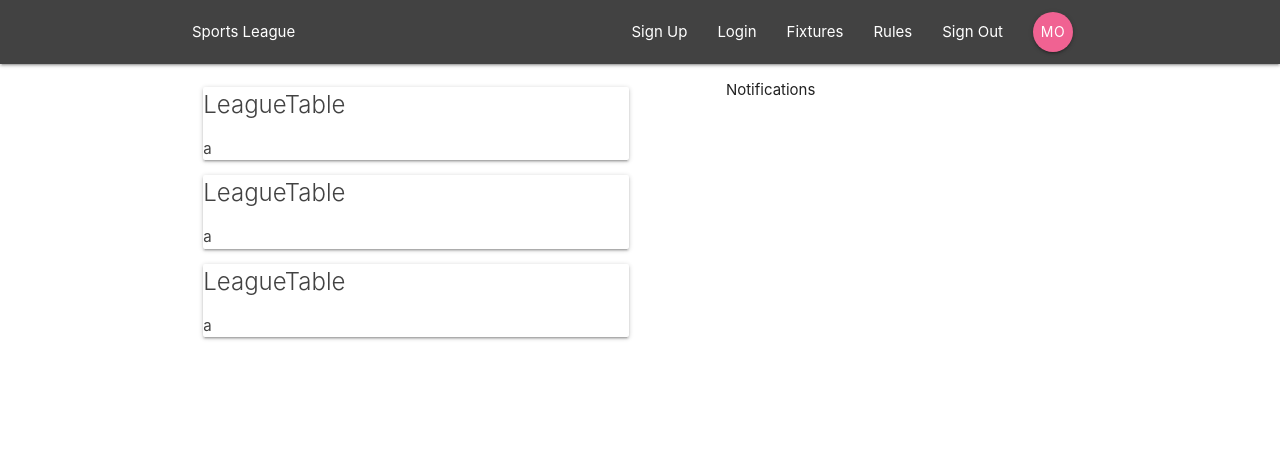
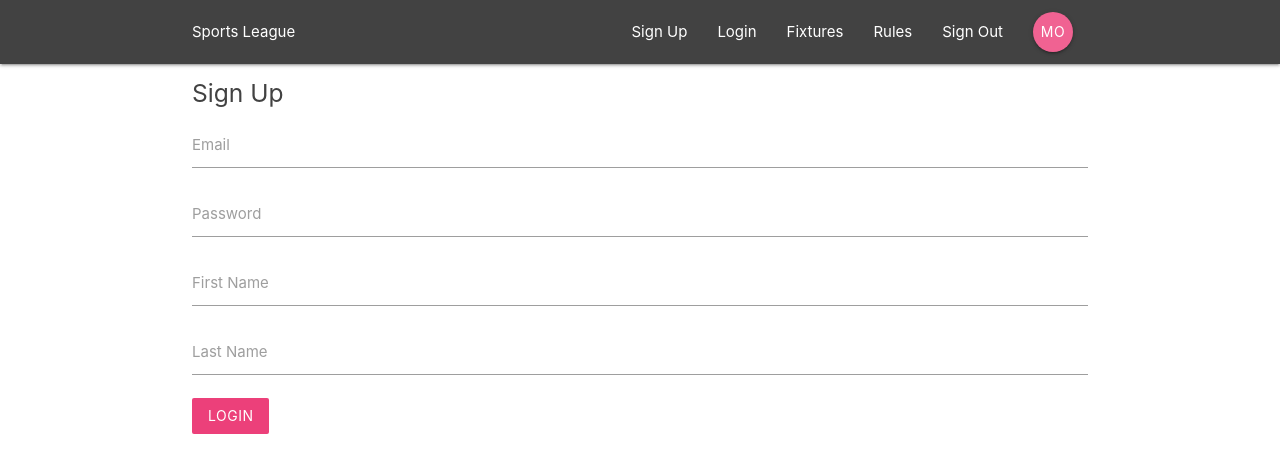
Before and after one commit to mjhoshea/sports-leauge, a React (Create React App) app: page /signup in a window 1280 px wide. Shown: the top 472 px of the page. Built offline with nearby package versions, Linux system fonts and the light colour scheme.

Commit message:
feat: add route links to nav bar

```diff
--- a/public/index.html
+++ b/public/index.html
@@ -1,12 +1,10 @@
 <!DOCTYPE html>
 <html lang="en">
+
 <head>
   <meta charset="utf-8" />
   <link rel="shortcut icon" href="%PUBLIC_URL%/favicon.ico" />
-    <meta
-      name="viewport"
-      content="width=device-width, initial-scale=1, shrink-to-fit=no"
-    />
+  <meta name="viewport" content="width=device-width, initial-scale=1, shrink-to-fit=no" />
   <meta name="theme-color" content="#000000" />
   <!--
       manifest.json provides metadata used when your web app is added to the
@@ -24,9 +22,12 @@
     -->
   <!-- Compiled and minified CSS -->
   <link rel="stylesheet" href="https://cdnjs.cloudflare.com/ajax/libs/materialize/1.0.0/css/materialize.min.css">
+  <!-- Compiled and minified JavaScript -->
+  <script src="https://cdnjs.cloudflare.com/ajax/libs/materialize/1.0.0/js/materialize.min.js"></script>
 
   <title>React App</title>
 </head>
+
 <body>
   <noscript>You need to enable JavaScript to run this app.</noscript>
   <div id="root"></div>
@@ -41,4 +42,5 @@
       To create a production bundle, use `npm run build` or `yarn build`.
     -->
 </body>
+
 </html>
--- a/src/App.js
+++ b/src/App.js
@@ -1,7 +1,12 @@
 import React, { Component } from 'react';
 import { BrowserRouter, Switch, Route } from 'react-router-dom'
 import Navbar from './components/layout/Navbar'
-import Dashboard from './components/dashboard/Dashboard';
+import Dashboard from './components/dashboard/Dashboard'
+import SignIn from './components/auth/SignIn'
+import SignUp from './components/auth/SignUp'
+import Rules from './components/league/Rules'
+import Fixtures from './components/league/Fixtures'
+
 
 
 class App extends Component {
@@ -11,7 +16,11 @@
         <div className="App">
           <Navbar/>
           <Switch>
-            <Route path='/' component={Dashboard} />
+          <Route exact path='/' component={Dashboard} />
+          <Route path='/signin' component={SignIn} />
+          <Route path='/signup' component={SignUp} />
+          <Route path='/rules' component={Rules} />
+          <Route path='/fixtures' component={Fixtures} />
           </Switch>
         </div>
       </BrowserRouter>
--- /dev/null
+++ b/src/components/auth/SignIn.js
@@ -0,0 +1,43 @@
+import React, { Component } from 'react'
+
+class SignIn extends Component {
+    state = {
+        email:'',
+        password:''
+
+    }
+
+    handleChange = (e) =>  {
+        this.setState({
+            [e.target.id]: e.target.value
+        })
+    }
+
+    handleSubmit = (e) => {
+        e.preventDefault();
+        console.log(this.state)
+    }
+
+    render() {
+        return (
+            <div className="container">
+                <form onSubmit={this.handleSubmit} className="white">
+                    <h5 className="grey-text text-darken-3">Sign In</h5>
+                    <div className="input-field">
+                        <label htmlFor="email">Email</label>
+                        <input type="email" id="email" onChange={this.handleChange}/>
+                    </div>
+                    <div className="input-field">
+                        <label htmlFor="password">Password</label>
+                        <input type="password" id="password" onChange={this.handleChange}/>
+                    </div>
+                    <div className="input-field">
+                        <button className="btn pink lighten-1 z-depth-0">Login</button>
+                    </div>
+                </form>
+            </div>
+        )
+    }
+}
+
+export default SignIn
--- /dev/null
+++ b/src/components/auth/SignUp.js
@@ -0,0 +1,53 @@
+import React, { Component } from 'react'
+
+class SignUp extends Component {
+  state = {
+    email:'',
+    password:'',
+    firstName:'',
+    lastName:''
+
+}
+
+handleChange = (e) =>  {
+    this.setState({
+        [e.target.id]: e.target.value
+    })
+}
+
+handleSubmit = (e) => {
+    e.preventDefault();
+    console.log(this.state)
+}
+
+render() {
+    return (
+        <div className="container">
+            <form onSubmit={this.handleSubmit} className="white">
+                <h5 className="grey-text text-darken-3">Sign Up</h5>
+                <div className="input-field">
+                    <label htmlFor="email">Email</label>
+                    <input type="email" id="email" onChange={this.handleChange}/>
+                </div>
+                <div className="input-field">
+                    <label htmlFor="password">Password</label>
+                    <input type="password" id="password" onChange={this.handleChange}/>
+                </div>
+                <div className="input-field">
+                    <label htmlFor="firstName">First Name</label>
+                    <input type="text" id="firstName" onChange={this.handleChange}/>
+                </div>
+                <div className="input-field">
+                    <label htmlFor="lastName">Last Name</label>
+                    <input type="text" id="lastName" onChange={this.handleChange}/>
+                </div>
+                <div className="input-field">
+                    <button className="btn pink lighten-1 z-depth-0">Login</button>
+                </div>
+            </form>
+        </div>
+    )
+}
+}
+
+export default SignUp
--- a/src/components/layout/SighnedInLinks.js
+++ b/src/components/layout/SighnedInLinks.js
@@ -4,8 +4,8 @@
 const SighnedInLinks = () => {
     return (
         <ul className="right">
-            <li><NavLink to='/'>Fixtures</NavLink></li>
-            <li><NavLink to='/'>Rules</NavLink></li>
+            <li><NavLink to='/fixtures'>Fixtures</NavLink></li>
+            <li><NavLink to='/rules'>Rules</NavLink></li>
             <li><NavLink to='/'>Sign Out</NavLink></li>
             <li><NavLink to='/' className='btn btn-floating pink lighten-2'>MO</NavLink></li>
         </ul>
--- a/src/components/layout/SighnedOutLinks.js
+++ b/src/components/layout/SighnedOutLinks.js
@@ -4,8 +4,8 @@
 const SighnedOutLinks = () => {
     return (
         <ul className="right">
-            <li><NavLink to='/'>Sign Up</NavLink></li>
-            <li><NavLink to='/'>Login</NavLink></li>
+            <li><NavLink to='/signup'>Sign Up</NavLink></li>
+            <li><NavLink to='/signin'>Login</NavLink></li>
         </ul>
     )
 }
--- a/src/components/league/Fixtures.js
+++ b/src/components/league/Fixtures.js
@@ -0,0 +1,9 @@
+import React from 'react'
+
+const Fixtures = () => {
+    return (
+        <h1>Fixtures</h1>
+    )
+}
+
+export default Fixtures
--- a/src/components/league/Rules.js
+++ b/src/components/league/Rules.js
@@ -0,0 +1,9 @@
+import React from 'react'
+
+const Rules = () => {
+    return (
+        <h1>Rules</h1>
+    )
+}
+
+export default Rules
```
Also changed, not shown: src/components/auth/SighnedOut.js (deleted), src/components/auth/SignedIn.js (deleted). Lines whose indentation alone changed are shown as unchanged.
